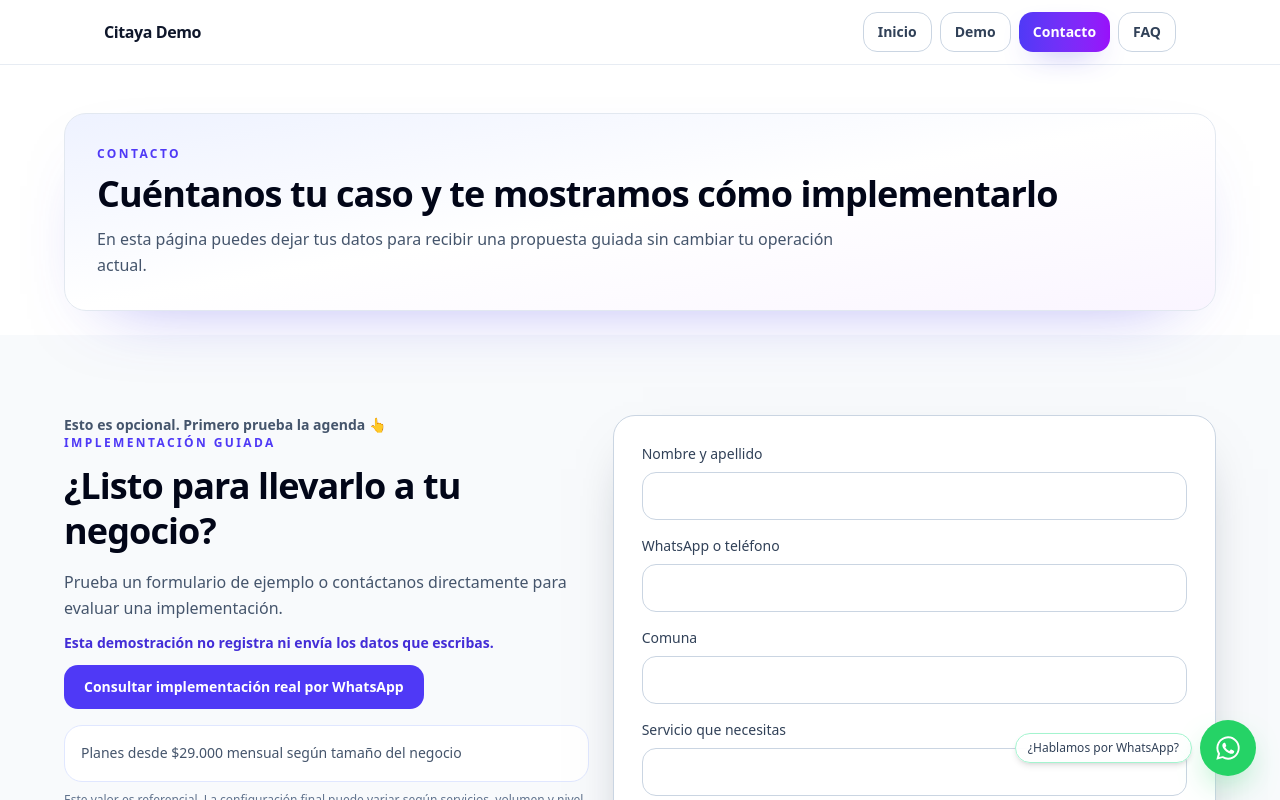
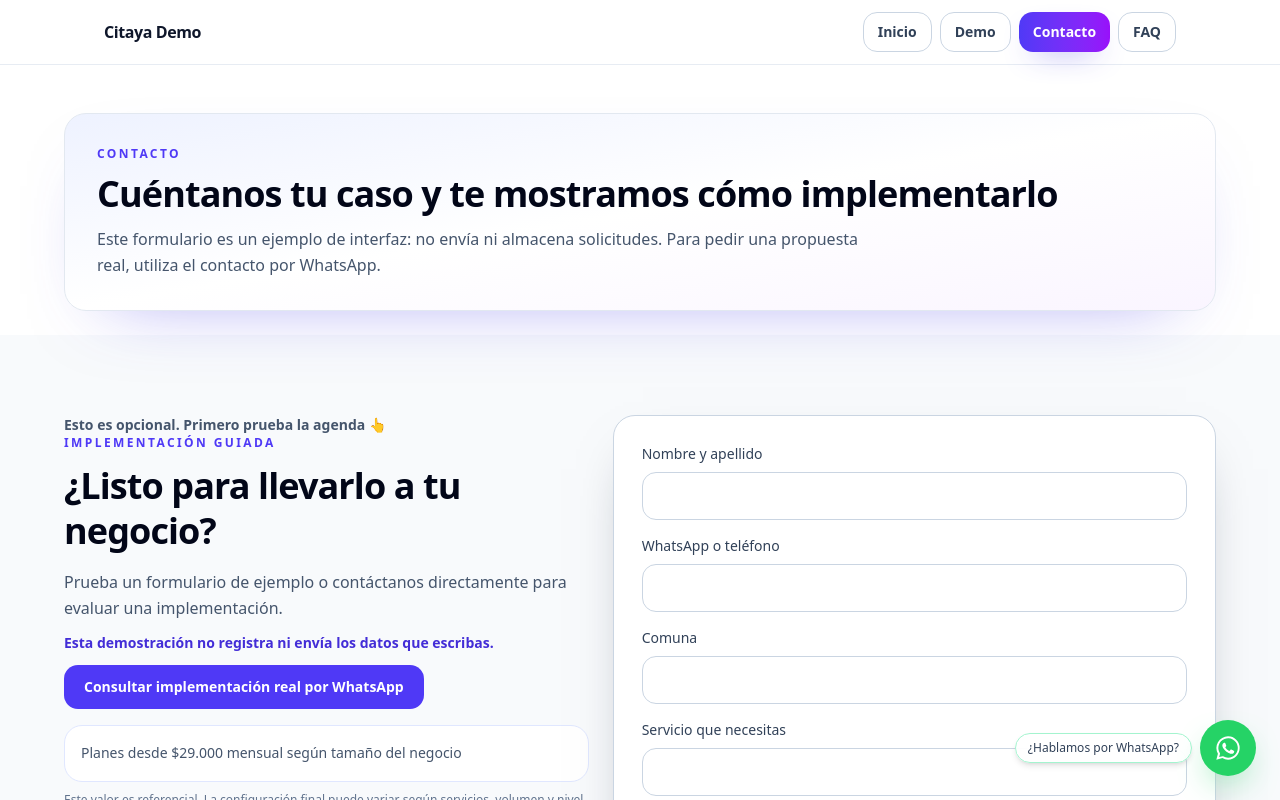
Before and after one commit to verf2390/citaya-agendas, a Next.js app: page /servicios-demo/contacto in a window 1280 px wide. Shown: the top 800 px of the page. Built offline with nearby package versions, Linux system fonts and the light colour scheme.

Commit message:
fix(CIT-133): clarify contact demo does not submit data

```diff
--- a/app/servicios-demo/contacto/page.tsx
+++ b/app/servicios-demo/contacto/page.tsx
@@ -12,7 +12,7 @@ export default function ServiciosDemoContactoPage() {
             Cuéntanos tu caso y te mostramos cómo implementarlo
           </h1>
           <p className="mt-3 max-w-3xl text-sm leading-relaxed text-slate-600 sm:text-base">
-            En esta página puedes dejar tus datos para recibir una propuesta guiada sin cambiar tu operación actual.
+            Este formulario es un ejemplo de interfaz: no envía ni almacena solicitudes. Para pedir una propuesta real, utiliza el contacto por WhatsApp.
           </p>
         </RevealOnScroll>
       </section>
```
